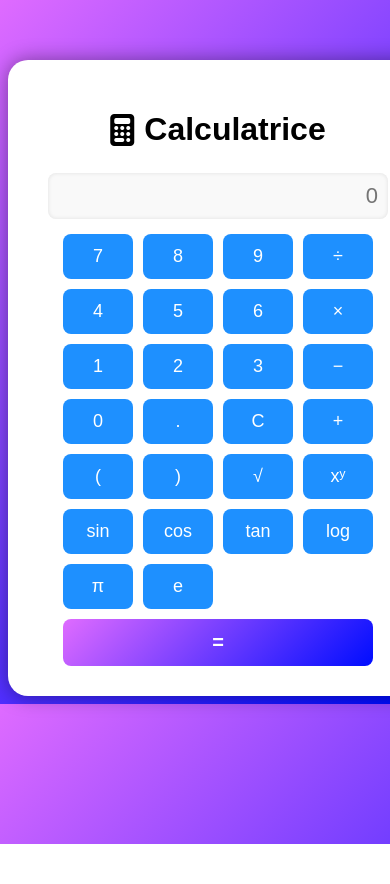
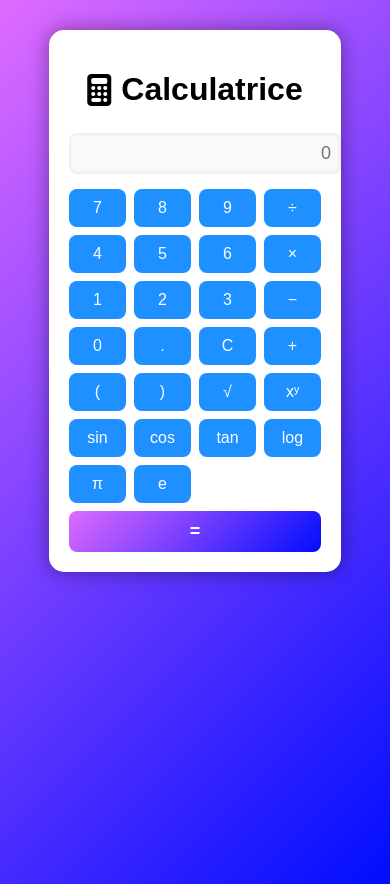
Before and after one commit to RokhayaDiop1/Calculatrice, a Flask app: page / in a window 390 px wide. Before the commit the page ends 844 px from the top, so only its background shows below. Run offline with Flask 3, Linux system fonts and the light colour scheme.

Commit message:
Responsive

```diff
--- a/static/style.css
+++ b/static/style.css
@@ -1,11 +1,19 @@
+/* 🌈 Style général */
 body {
   background: linear-gradient(135deg, #df6bff, #000dff);
   color: white;
   font-family: 'Poppins', sans-serif;
   text-align: center;
-      margin-top: 60px;
+  margin: 0;
+  padding: 20px;
+  display: flex;
+  flex-direction: column;
+  align-items: center;
+  justify-content: flex-start;
+  min-height: 100vh;
 }
 
+/* 🧮 Bloc calculatrice */
 .calculator {
   background: #ffffff;
   display: inline-block;
@@ -13,8 +21,11 @@
   border-radius: 20px;
   box-shadow: 0 0 20px rgba(0,0,0,0.4);
   color: #000;
+  max-width: 90vw; /* 👈 empêche de dépasser l'écran */
+  box-sizing: border-box;
 }
 
+/* 🏷️ Titre */
 h1 {
   color: #000000;
   margin-bottom: 25px;
@@ -22,8 +33,10 @@
   align-items: center;
   justify-content: center;
   gap: 10px;
+  flex-wrap: wrap;
 }
 
+/* 🧾 Zone du résultat */
 .result {
   background: #f0f0f0;
   color: #000;
@@ -34,13 +47,16 @@
   margin-bottom: 10px;
   text-align: right;
   width: 320px;
+  max-width: 100%; /* 👈 s'adapte à la largeur de l'écran */
   margin-left: auto;
   margin-right: auto;
   box-shadow: inset 0 0 5px rgba(0,0,0,0.2);
 }
 
+/* 🖊️ Zone de saisie */
 input[type="text"] {
   width: 320px;
+  max-width: 100%; /* 👈 important pour mobile */
   padding: 10px;
   font-size: 22px;
   text-align: right;
@@ -52,6 +68,7 @@
   box-shadow: inset 0 0 4px rgba(0,0,0,0.1);
 }
 
+/* 🎛️ Boutons */
 #buttons {
   display: grid;
   grid-template-columns: repeat(4, 70px);
@@ -74,6 +91,7 @@
   background: #104e8b;
 }
 
+/* 🟣 Bouton "=" */
 button.egal {
   grid-column: span 4;
   background: linear-gradient(135deg, #df6bff, #000dff);
@@ -83,6 +101,39 @@
 }
 
 button.egal:hover {
-      background:#000dff;
+  background: #000dff;
   color: white;
 }
+
+/* 📱 Responsive Design (mobile et tablette) */
+@media (max-width: 600px) {
+  body {
+    padding: 10px;
+    margin-top: 20px;
+  }
+
+  .calculator {
+    padding: 20px;
+    border-radius: 15px;
+  }
+
+  input[type="text"],
+  .result {
+    font-size: 18px;
+    width: 100%;
+  }
+
+  #buttons {
+    grid-template-columns: repeat(4, 1fr);
+    gap: 8px;
+  }
+
+  button {
+    font-size: 16px;
+    padding: 10px;
+  }
+
+  button.egal {
+    font-size: 18px;
+  }
+}
--- a/templates/calculatrice.html
+++ b/templates/calculatrice.html
@@ -2,6 +2,7 @@
 <html lang="fr">
 <head>
   <meta charset="UTF-8">
+  <meta name="viewport" content="width=device-width, initial-scale=1.0">
   <title>Calculatrice Combinée</title>
   <link rel="stylesheet" href="{{ url_for('static', filename='style.css') }}">
   <link rel="stylesheet" href="https://cdnjs.cloudflare.com/ajax/libs/font-awesome/6.5.0/css/all.min.css">
```
Lines whose indentation alone changed are shown as unchanged.
